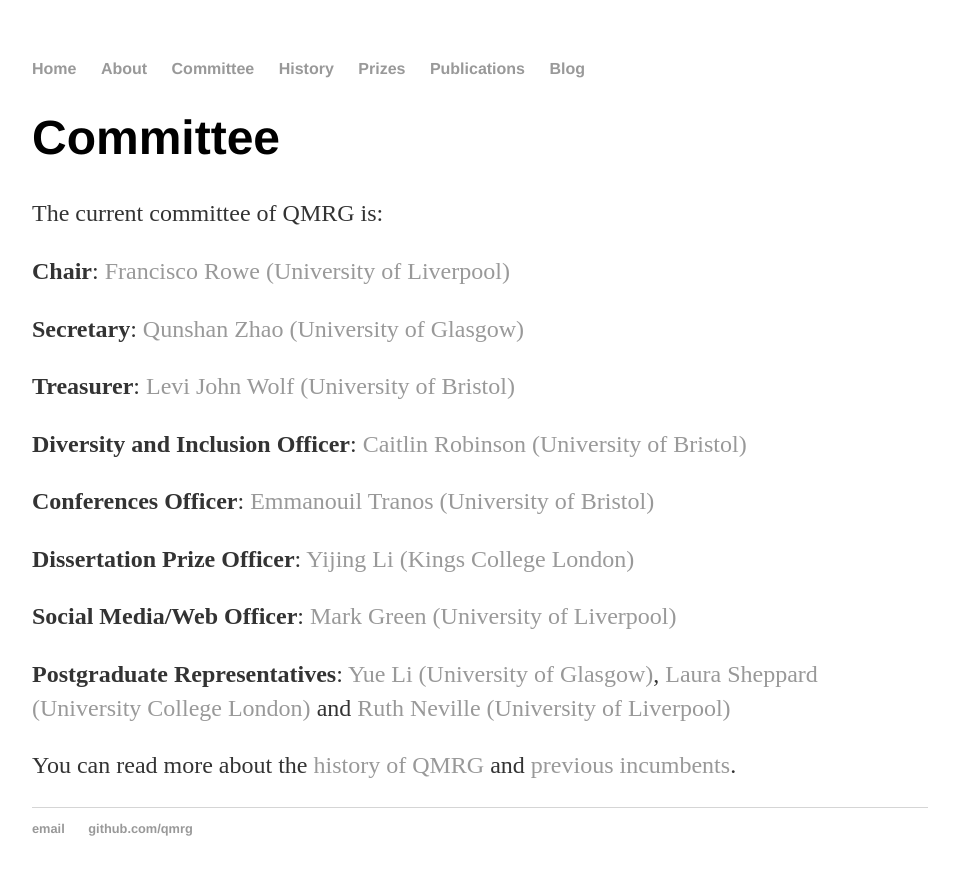
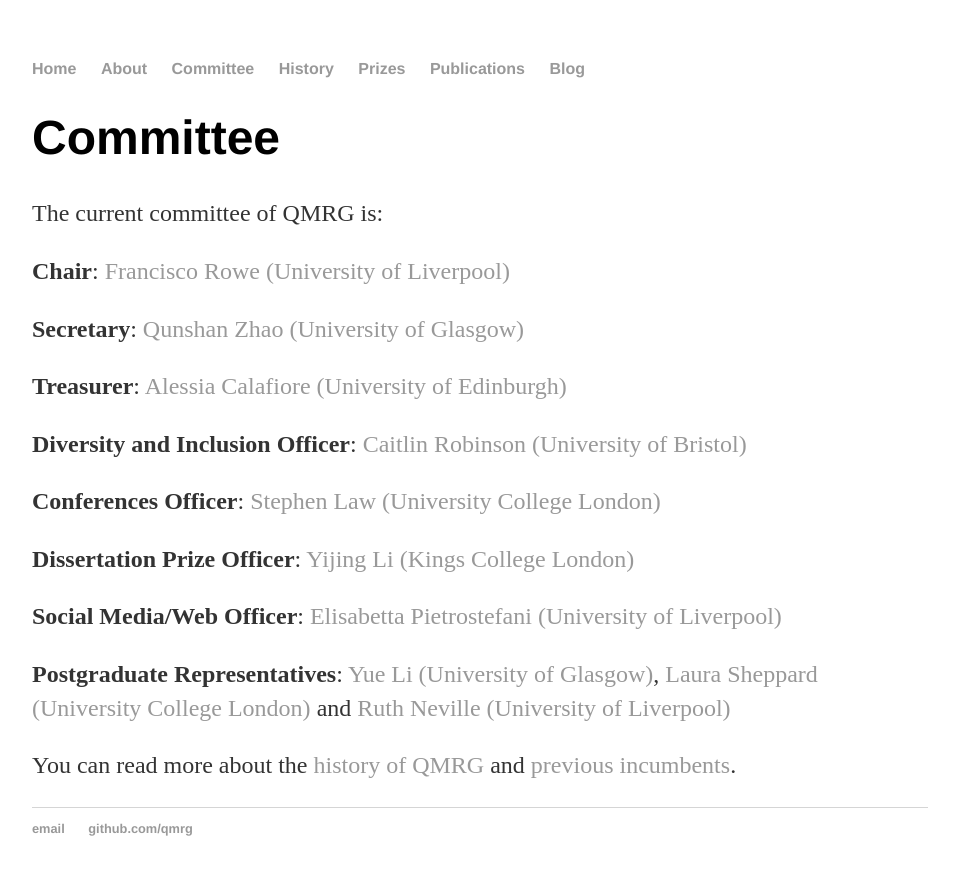
Before and after one commit to qmrg/qmrg.github.io, a Jekyll site: the page built from committee.md, in a window 1280 px wide. Shown: the top 875 px of the page, without its empty margins (160-1119 px from the left). Built offline with Jekyll 4.4.1, drawn with Linux system fonts in a browser that asks for light colours.

Commit message:
Update committee.md

```diff
--- a/committee.md
+++ b/committee.md
@@ -11,15 +11,15 @@
 
 **Secretary**: [Qunshan Zhao (University of Glasgow)](https://www.gla.ac.uk/schools/socialpolitical/staff/qunshanzhao/)
 
-**Treasurer**: [Levi John Wolf (University of Bristol)](http://www.bris.ac.uk/geography/people/levi-j-wolf/index.html)
+**Treasurer**: [Alessia Calafiore (University of Edinburgh)](https://www.research.ed.ac.uk/en/persons/alessia-calafiore)
 
 **Diversity and Inclusion Officer**: [Caitlin Robinson (University of Bristol)](https://research-information.bris.ac.uk/en/persons/caitlin-robinson)
 
-**Conferences Officer**: [Emmanouil Tranos (University of Bristol)](http://www.bristol.ac.uk/geography/people/emmanouil-tranos/index.html)
+**Conferences Officer**: [Stephen Law (University College London)](https://www.ucl.ac.uk/bartlett/architecture/people/mphil-phd/stephen-law)
 
 **Dissertation Prize Officer**: [Yijing Li (Kings College London)](https://www.kcl.ac.uk/people/yijing-li)
 
-**Social Media/Web Officer**: [Mark Green (University of Liverpool)](https://www.liverpool.ac.uk/environmental-sciences/staff/mark-green/)
+**Social Media/Web Officer**: [Elisabetta Pietrostefani (University of Liverpool)](https://www.liverpool.ac.uk/environmental-sciences/staff/elisabetta-pietrostefani/)
 
 **Postgraduate Representatives**: [Yue Li (University of Glasgow)](https://www.ubdc.ac.uk/about-ubdc/who-we-are/team-profiles/phd-students/yue-li/), [Laura Sheppard (University College London)](https://iris.ucl.ac.uk/iris/browse/profile?upi=LSHEP63) and [Ruth Neville (University of Liverpool)](https://www.liverpool.ac.uk/geographic-data-science/our-people/)
 
```
